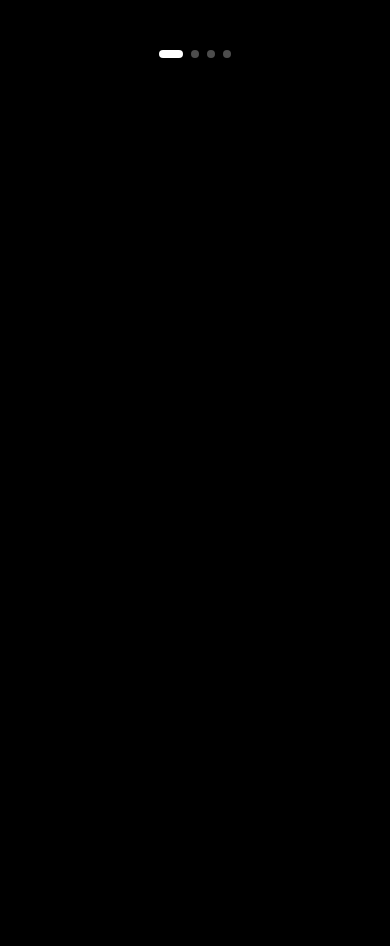
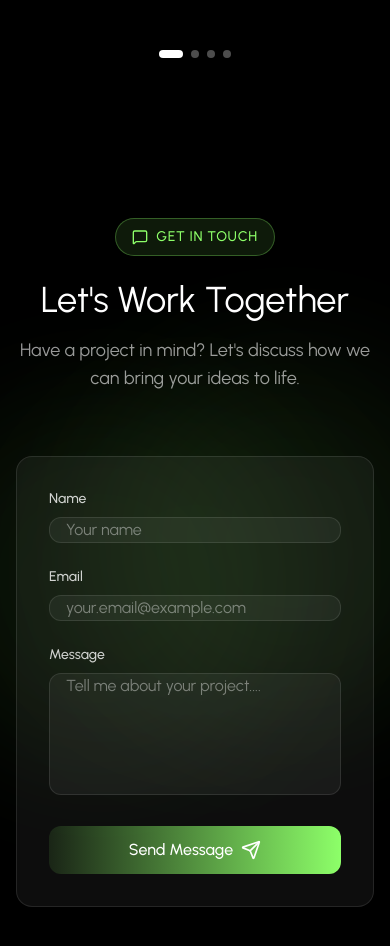
Before and after one commit to sageethhimachala/portfolio, a React (Vite) app in the folder react-dev-portfolio/: page / in a window 390 px wide. Shown: the part 8580-9526 px from the top of the page. Built offline with nearby package versions, Linux system fonts and the light colour scheme.

Commit message:
added contact section

```diff
--- a/react-dev-portfolio/src/App.jsx
+++ b/react-dev-portfolio/src/App.jsx
@@ -6,6 +6,7 @@
 import Projects from "./components/sections/Projects";
 import Services from "./components/sections/Services";
 import Testimonials from "./components/sections/Testimonials";
+import Contact from "./components/sections/Contact";
 
 function App() {
   return (
@@ -18,6 +19,7 @@
         <Projects />
         <Services />
         <Testimonials />
+        <Contact />
       </main>
     </div>
   );
--- /dev/null
+++ b/react-dev-portfolio/src/components/sections/Contact.jsx
@@ -0,0 +1,176 @@
+import React, { useState } from "react";
+import {
+  Mail,
+  MapPin,
+  Github,
+  Linkedin,
+  Twitter,
+  Send,
+  MessageSquare,
+} from "lucide-react";
+import { PERSONAL_INFO, SOCIAL_LINKS } from "../../utils/constants";
+import FadeIn from "../animations/FadeIn";
+
+const Contact = () => {
+  const [formData, setFormData] = useState({
+    name: "",
+    email: "",
+    message: "",
+  });
+
+  const [status, setStatus] = useState({ type: "", message: "" });
+
+  const handleChange = (e) => {
+    setFormData({
+      ...formData,
+      [e.target.name]: e.target.value,
+    });
+  };
+
+  const handleSubmit = (e) => {
+    e.preventDefault();
+    if (!formData.name || !formData.email || !formData.message) {
+      setStatus({ type: "error", message: "Please fill in all fields" });
+      return;
+    }
+
+    const emailRegex = /^[^\s@]+@[^\s@]+\.[^\s@]+$/;
+    if (!emailRegex.test(formData.email)) {
+      setStatus({ type: "error", message: "Please enter a valid email" });
+      return;
+    }
+
+    setStatus({
+      type: "success",
+      message: "Message sent successfully! I,ll get back to you soon.",
+    });
+
+    setFormData({
+      name: "",
+      email: "",
+      message: "",
+    });
+
+    setTimeout(() => setStatus({ type: "", message: "" }), 5000);
+  };
+
+  const socialIcons = {
+    github: Github,
+    linkedin: Linkedin,
+    twitter: Twitter,
+  };
+
+  return (
+    <section id="contact" className="relative py-20 bg-black overflow-hidden">
+      <div className="absolue inset-0 overflow-hidden">
+        <div className="absolute top-1/4 left-1/4 w-96 h-96 bg-primary/20 opacity-30 rounded-full blur-3xl" />
+        <div className="absolute bottom-1/4 right-1/4 w-96 h-96 bg-primary/20 opacity-30 rounded-full blur-3xl" />
+        <div className="absolute top-1/2 left-1/2 -translate-x-1/2 -translate-y-1/2 w-96 h-96 bg-primary/10 opacity-30 rounded-full blur-3xl" />
+      </div>
+
+      <div className="relative z-10 max-w-7xl mx-auto px-4 sm:px-6 lg:px-8">
+        <FadeIn delay={0}>
+          <div className="text-center mb-16">
+            <div className="inline-flex items-center gap-2 px-4 py-2 bg-primary/10 border border-primary/30 rounded-full mb-6">
+              <MessageSquare className="w-4 h-4 text-primary" />
+              <span className="text-sm text-primary font-medium tracking-wider uppercase">
+                Get In Touch
+              </span>
+            </div>
+
+            <h2 className="text-4xl lg:text-5xl font-normal text-white mb-4">
+              Let's Work Together
+            </h2>
+            <p className="text-lg text-white/60 max-w-2xl mx-auto">
+              Have a project in mind? Let's discuss how we can bring your ideas
+              to life.
+            </p>
+          </div>
+        </FadeIn>
+
+        <div className="grid md:grid-cols-2 gap-12">
+          <FadeIn delay={100}>
+            <div className="bg-white/5 border border-white/10 rounded-2xl p-8">
+              <form onSubmit={handleSubmit} className="space-y-6">
+                <div>
+                  <label
+                    htmlFor="name"
+                    className="block text-sm font-medium text-white/80 mb-2"
+                  >
+                    Name
+                  </label>
+                  <input
+                    type="text"
+                    id="name"
+                    name="name"
+                    value={formData.name}
+                    onChange={handleChange}
+                    className="w-full px-4 bg-white/5 border border-white/10 rounded-xl text-white placeholder-white/40 focus:outline-none focus:ring-2 focus:ring-primary/50 focus:border-primary/50 transition-all duration-300"
+                    placeholder="Your name"
+                  />
+                </div>
+
+                <div>
+                  <label
+                    htmlFor="email"
+                    className="block text-sm font-medium text-white/80 mb-2"
+                  >
+                    Email
+                  </label>
+                  <input
+                    type="email"
+                    id="email"
+                    name="email"
+                    value={formData.email}
+                    onChange={handleChange}
+                    className="w-full px-4 bg-white/5 border border-white/10 rounded-xl text-white placeholder-white/40 focus:outline-none focus:ring-2 focus:ring-primary/50 focus:border-primary/50 transition-all duration-300"
+                    placeholder="your.email@example.com"
+                  />
+                </div>
+                <div>
+                  <label
+                    htmlFor="message"
+                    className="block text-sm font-medium text-white/80 mb-2"
+                  >
+                    Message
+                  </label>
+                  <textarea
+                    id="message"
+                    name="message"
+                    value={formData.message}
+                    onChange={handleChange}
+                    rows={5}
+                    className="w-full px-4 bg-white/5 border border-white/10 rounded-xl text-white placeholder-white/40 focus:outline-none focus:ring-2 focus:ring-primary/50 focus:border-primary/50 transition-all duration-300 resize-none"
+                    placeholder="Tell me about your project...."
+                  />
+                </div>
+
+                <button
+                  type="submit"
+                  className="w-full px-6 py-3 bg-linear-to-r from-primary/10 to-primary text-white font-medium rounded-xl hover:shadow-2xl hover:shadow-primary/30 transition-all duration-300 flex items-center justify-center gap-2 group"
+                >
+                  <span>Send Message</span>
+                  <Send className="w-5 h-5 group-hover:translate-x-1 transition-transform duration-300" />
+                </button>
+
+                {status.message && (
+                  <div
+                    className={`p-4 rounded-xl ${
+                      status.type === "success"
+                        ? "bg-green-500/10 border border-green-500/20 text-green-400"
+                        : "bg-red-500/10 border border-red-500/20 text-red-400"
+                    }`}
+                  >
+                    {status.message}
+                  </div>
+                )}
+              </form>
+            </div>
+          </FadeIn>
+        </div>
+      </div>
+    </section>
+  );
+};
+
+export default Contact;
```
